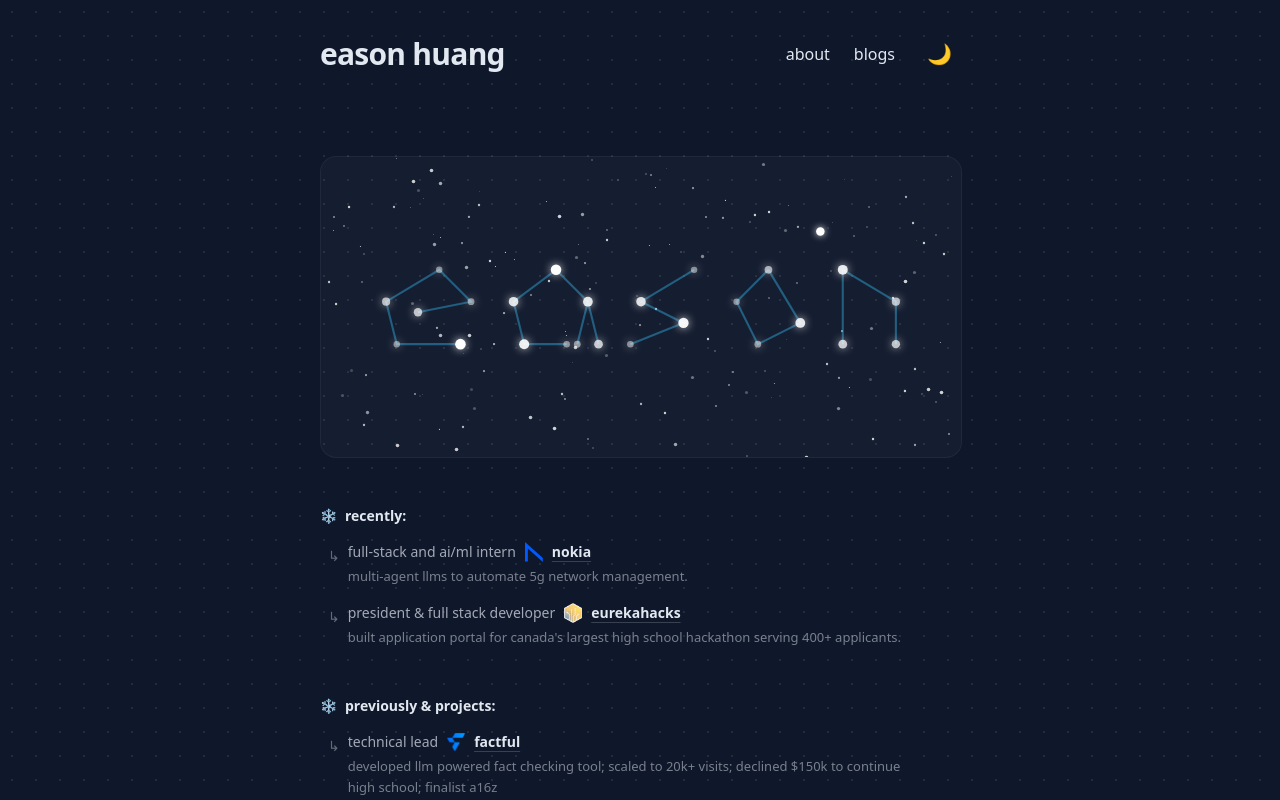
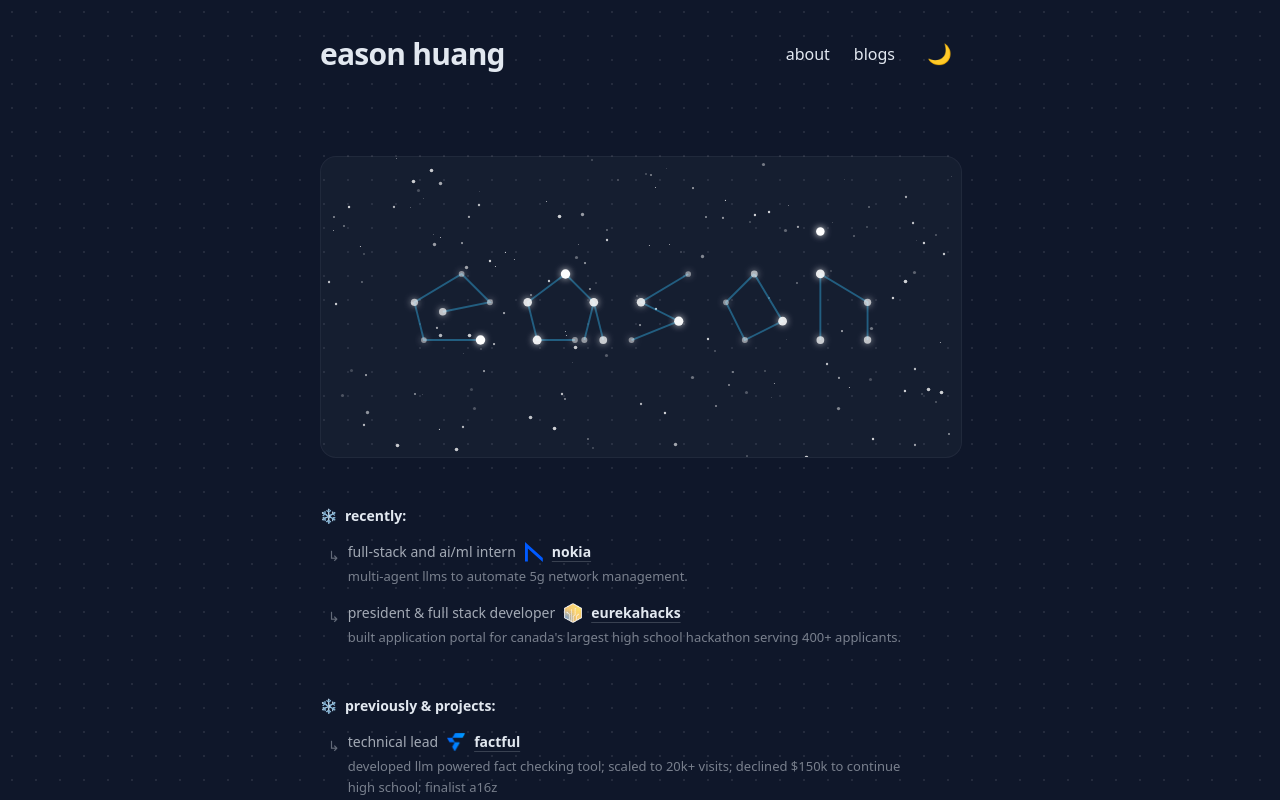
Before and after one commit to GuyOnWifi/personal-website, a Next.js app: page / in a window 1280 px wide. Shown: the top 800 px of the page. Built offline with nearby package versions, Linux system fonts and the light colour scheme.

Commit message:
fix constellation

```diff
--- a/components/Hero.tsx
+++ b/components/Hero.tsx
@@ -144,7 +144,7 @@ export default function Hero() {
                     viewBox="0 0 1000 500"
                     preserveAspectRatio="xMidYMid meet"
                 >
-                    <g transform="translate(500, 250) scale(2.25) translate(-490, -225)">
+                    <g transform="translate(500, 250) scale(2) translate(-490, -225)">
                         {/* e */}
                         <motion.path
                             d={ePath}
```
